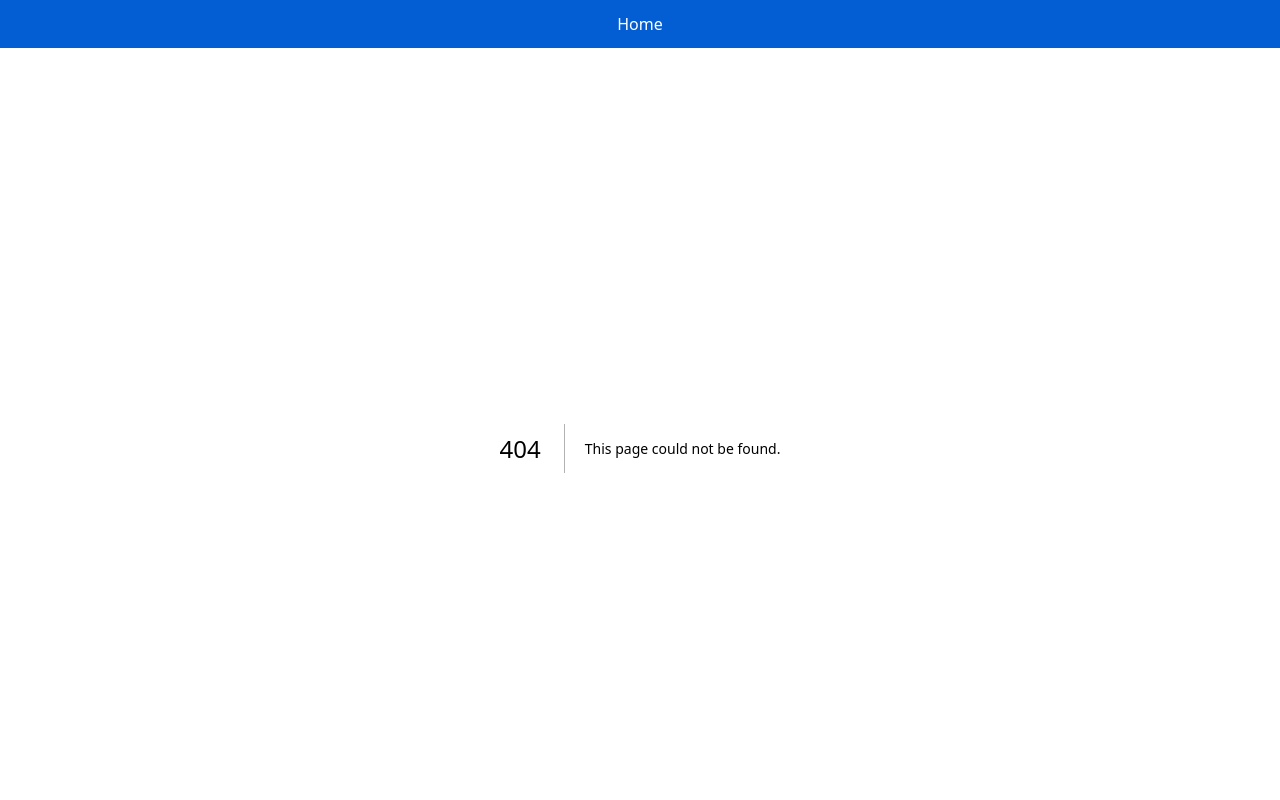
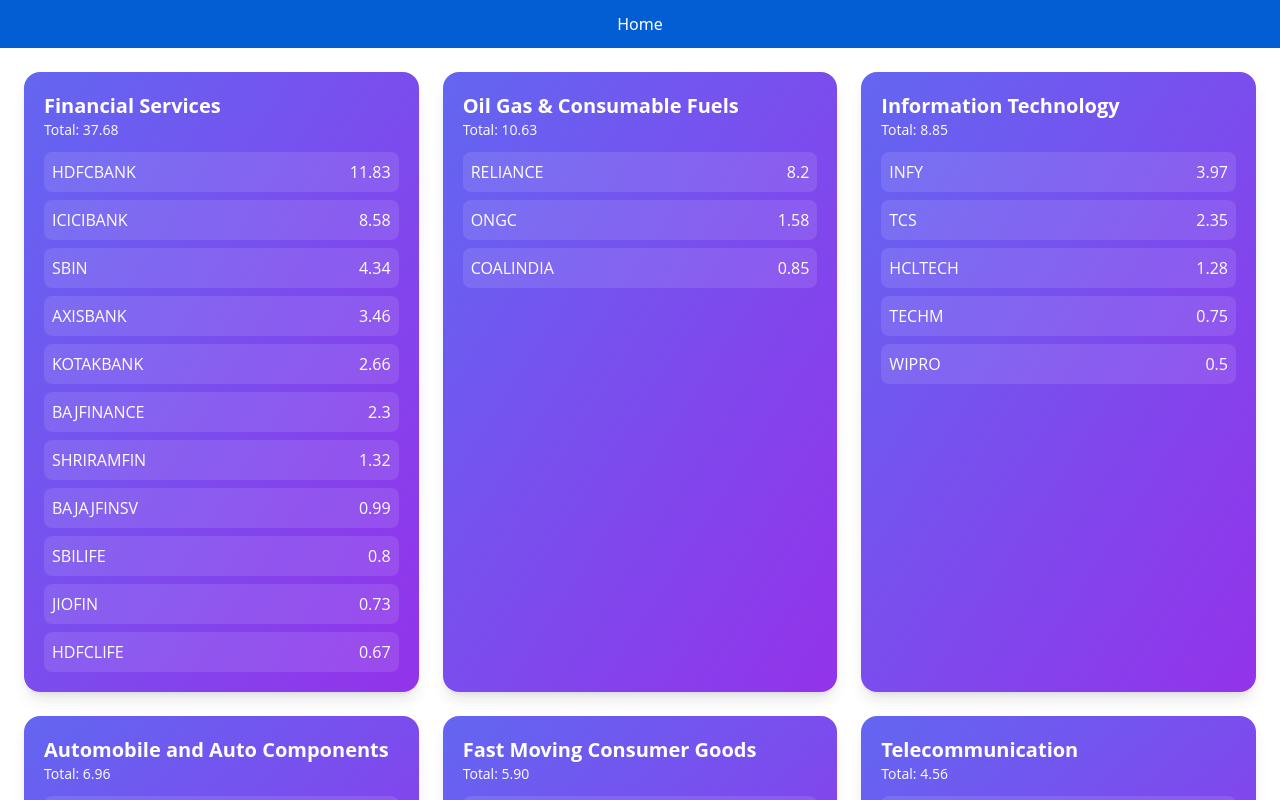
Before and after one commit to biren067/formulas, a Next.js app: page /page/nifty50 in a window 1280 px wide. Before the commit this address had no page. Shown: the top 800 px of the page. Built offline with nearby package versions, Linux system fonts and the light colour scheme.

Commit message:
added NIFTY 5O constituents

```diff
--- a/package.json
+++ b/package.json
@@ -11,6 +11,7 @@
   "dependencies": {
     "bootstrap": "^5.3.3",
     "next": "^14.1.4",
+    "papaparse": "^5.5.3",
     "react": "^18",
     "react-bootstrap": "^2.10.2",
     "react-datepicker": "^8.0.0",
@@ -19,6 +20,7 @@
     "react-script": "^2.0.5"
   },
   "devDependencies": {
+    "@types/node": "25.5.0",
     "autoprefixer": "^10.0.1",
     "eslint": "^8",
     "eslint-config-next": "14.1.4",
--- /dev/null
+++ b/pages/api/nifty-fifty-data.js
@@ -0,0 +1,9 @@
+// /pages/api/data.js
+import fs from "fs";
+import path from "path";
+
+export default function handler(req, res) {
+  const filePath = path.join(process.cwd(), "assets", "ind_nifty50list.csv");
+  const file = fs.readFileSync(filePath, "utf8");
+  res.status(200).send(file);
+}
--- a/pages/index.js
+++ b/pages/index.js
@@ -19,7 +19,9 @@
         <Link href="/page/reinvest-emi" className="btn">
           Money After EMI
         </Link>
-
+        <Link href="/page/nifty50" className="btn">
+          Nifty 50 Stocks
+        </Link>
         <Link href="/page/sipcalculation" className="btn">
           SIP Calculations
         </Link>
--- /dev/null
+++ b/pages/page/nifty50/index.js
@@ -0,0 +1,86 @@
+import { useEffect, useState } from "react";
+import Papa from "papaparse";
+
+export default function IndustryCards() {
+  const [data, setData] = useState([]);
+
+  useEffect(() => {
+    fetch("/api/nifty-fifty-data")
+      .then((res) => res.text())
+      .then((csvText) => {
+        const result = Papa.parse(csvText, {
+          header: true,
+          skipEmptyLines: true,
+        });
+        console.log("Parsed Data:", result.data);
+        const processed = processData(result.data);
+        setData(processed);
+      });
+  }, []);
+
+  const processData = (rows) => {
+    console.log("Raw Data:", rows);
+    const industryMap = {};
+
+    rows.forEach((row) => {
+      const industry = row.Industry;
+      const weight = parseFloat(row.Weightage || 0);
+
+      if (!industryMap[industry]) {
+        industryMap[industry] = {
+          name: industry,
+          totalWeightage: 0,
+          stocks: [],
+        };
+      }
+
+      industryMap[industry].stocks.push({
+        symbol: row.Symbol,
+        weightage: weight,
+      });
+
+      industryMap[industry].totalWeightage += weight;
+    });
+
+    // Convert to array
+    const industries = Object.values(industryMap);
+
+    // Sort stocks inside each industry
+    industries.forEach((ind) => {
+      ind.stocks.sort((a, b) => b.weightage - a.weightage);
+    });
+
+    // Sort industries by total weightage
+    industries.sort((a, b) => b.totalWeightage - a.totalWeightage);
+
+    return industries;
+  };
+
+  return (
+    <div className="p-6 grid gap-6 md:grid-cols-2 lg:grid-cols-3">
+      {data.map((industry, index) => (
+        <div
+          key={index}
+          className="rounded-2xl p-5 bg-gradient-to-br from-indigo-500 to-purple-600 text-white shadow-lg"
+        >
+          <h2 className="text-xl font-bold">{industry.name}</h2>
+          <p className="text-sm mb-3">
+            Total: {industry.totalWeightage.toFixed(2)}
+          </p>
+
+          <div className="space-y-2">
+            {industry.stocks.map((stock, i) => (
+              <div
+                key={i}
+                className="flex justify-between bg-white/10 p-2 rounded-lg"
+              >
+                <span>{stock.symbol}</span>
+                <span>{stock.weightage}</span>
+              </div>
+            ))}
+          </div>
+        </div>
+      ))}
+    </div>
+  );
+}
```
Also changed, not shown: assets/ind_nifty50list.csv (added), public/assets/ind_nifty50list.csv (added), 1 other file (tests, documents, lock files or other folders).
